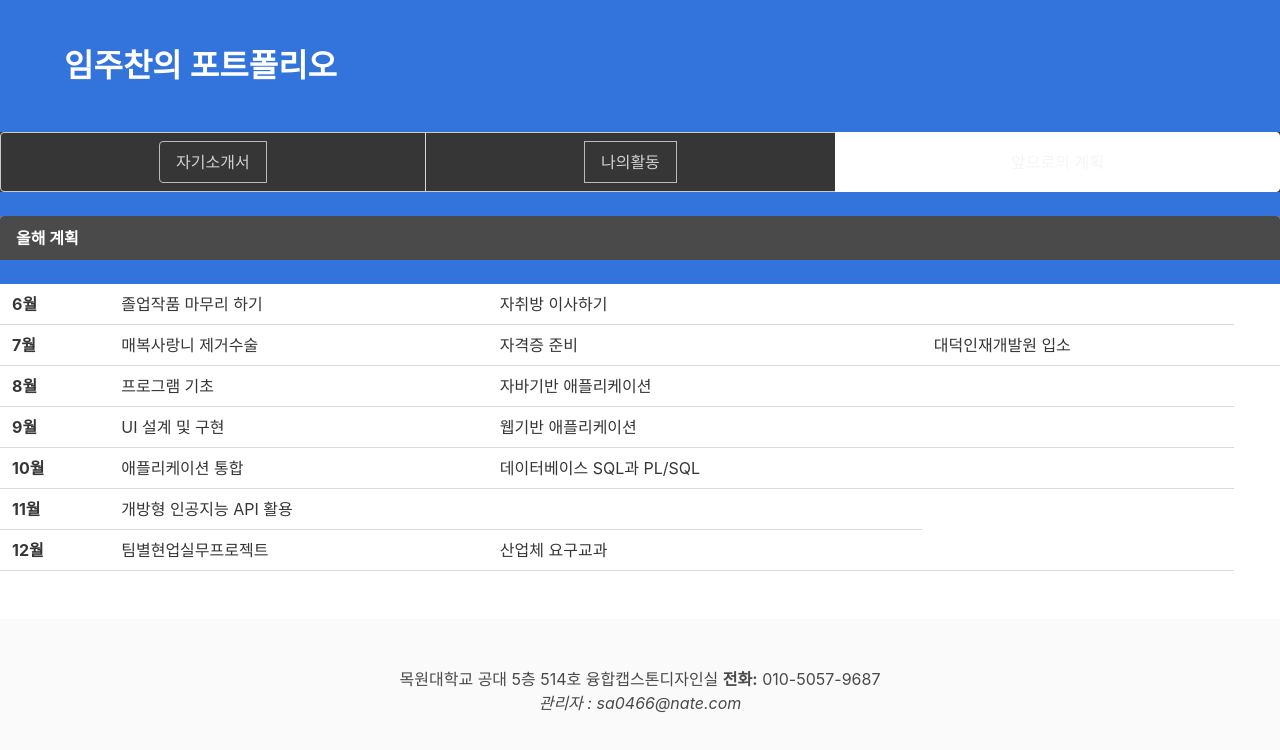
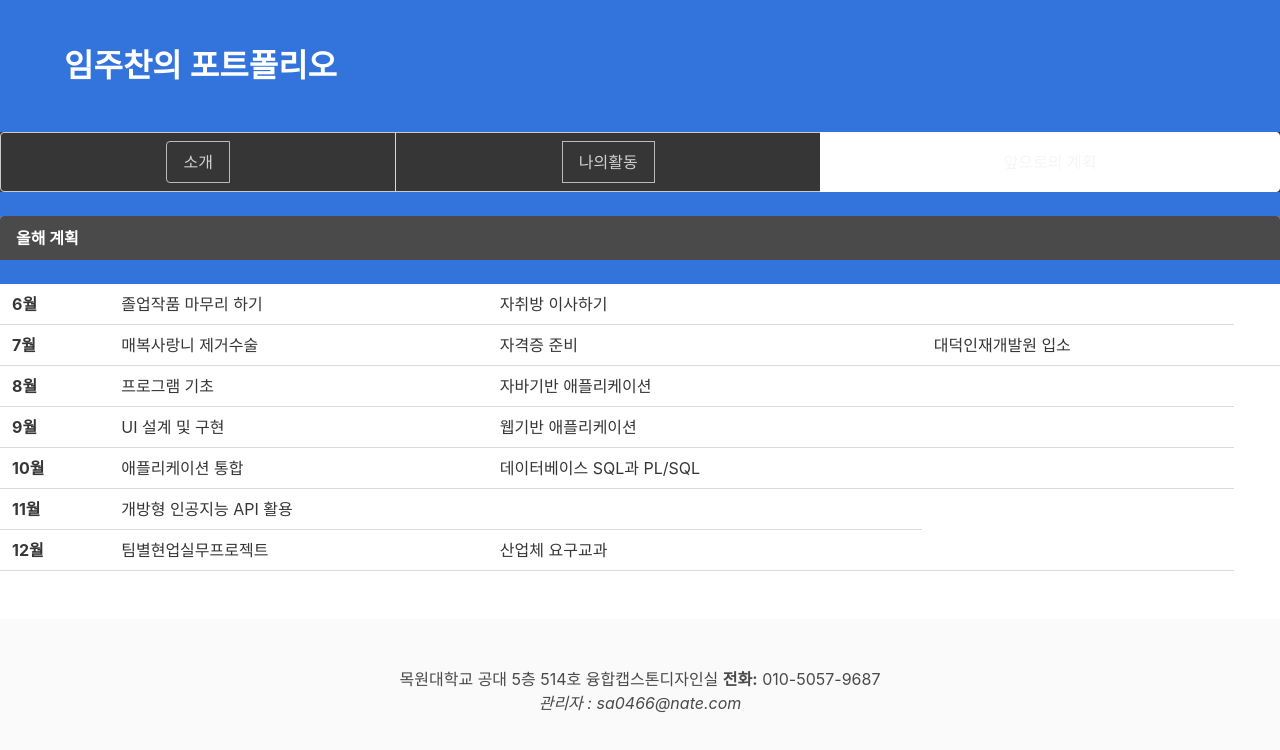
Before and after one commit to jc0466/juchan2_homepage, a Nuxt app: page /plan in a window 1280 px wide. Shown: the top 750 px of the page. Built offline with nearby package versions, Linux system fonts and the light colour scheme; a small style sheet from the web is missing.

Commit message:
2018-06-15*14

```diff
--- a/pages/about.vue
+++ b/pages/about.vue
@@ -13,7 +13,7 @@
   <ul>
     <li>
       <a>
-        <nuxt-link to="/index" class="navbar-item">자기소개서</nuxt-link>
+        <nuxt-link to="/index" class="navbar-item">소개</nuxt-link>
       </a>
     </li>
     <li class="is-active">
--- a/pages/index.vue
+++ b/pages/index.vue
@@ -29,6 +29,7 @@
   </ul>
 </div>
   </div>
+  <br>
    <div class="tile is-parent">
           <figure class="image is-128x128">
             <img src="my.png" alt="">
--- a/pages/plan.vue
+++ b/pages/plan.vue
@@ -13,7 +13,7 @@
   <ul>
     <li>
       <a>
-        <nuxt-link to="/index" class="navbar-item">자기소개서</nuxt-link>
+        <nuxt-link to="/index" class="navbar-item">소개</nuxt-link>
       </a>
     </li>
     <li>
```
